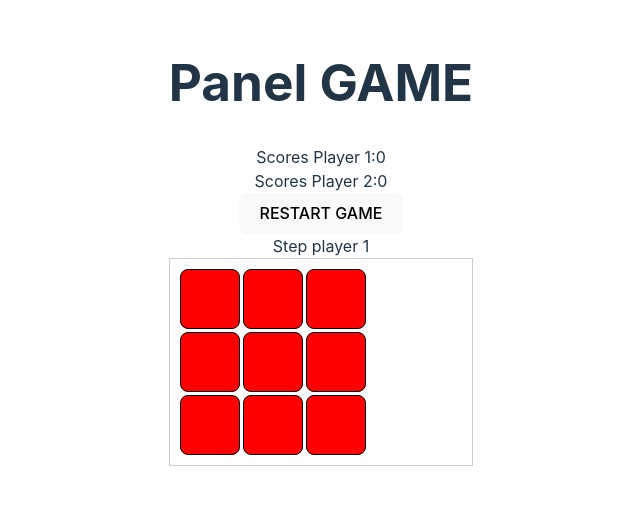
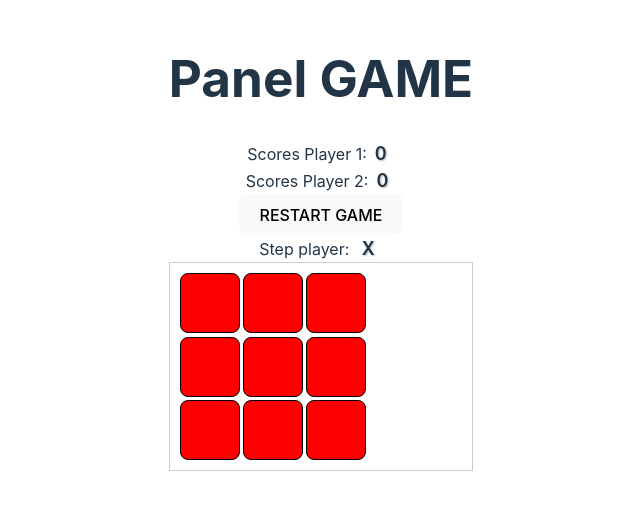
Before and after one commit to AlexandrSherbina/tic-tac-toe-react, a React (Vite) app: page / in a window 1280 px wide. Shown: the part 157-662 px from the top of the page, without its empty margins (319-959 px from the left). Built offline with nearby package versions, Linux system fonts and the light colour scheme.

Commit message:
added scores component and styles

```diff
--- a/src/App.tsx
+++ b/src/App.tsx
@@ -4,12 +4,19 @@ import PanelGame from "./PanelGame/PanelGame";
 import { useState } from "react";
 
 function App() {
+  const [currentPlayer, setCurrentPlayer] = useState<number>(0);
   const [restart, setRestart] = useState(false);
   return (
     <>
       <div className="container-game">
-        <PanelGame restart={restart} setRestart={setRestart}></PanelGame>
+        <PanelGame
+          currentPlayer={currentPlayer}
+          restart={restart}
+          setRestart={setRestart}
+        ></PanelGame>
         <BoardComponent
+          currentPlayer={currentPlayer}
+          setCurrentPlayer={setCurrentPlayer}
           restart={restart}
           setRestart={setRestart}
         ></BoardComponent>
--- a/src/BoadComponent/BoardComponent.tsx
+++ b/src/BoadComponent/BoardComponent.tsx
@@ -4,19 +4,26 @@ import { createBoard } from "../utils/helpers/createBoard";
 import { checkWin } from "../utils/helpers/checkWin";
 import Popup from "../Popup/Popup";
 import "./BoardComponent.scss";
+import playerSign from "../utils/helpers/playerSign";
 
 const SIZE_GRID = 3;
 
 interface BoardProps {
   restart: boolean;
   setRestart: (value: boolean) => void;
+  currentPlayer: number;
+  setCurrentPlayer: (value: number) => void;
 }
 
-const BoardComponent: React.FC<BoardProps> = ({ restart, setRestart }) => {
+const BoardComponent: React.FC<BoardProps> = ({
+  restart,
+  setRestart,
+  currentPlayer,
+  setCurrentPlayer,
+}) => {
   const customBoard = createBoard(SIZE_GRID, "");
   const [board, setBoard] = useState<string[][]>(customBoard);
   const [countSteps, setCountSteps] = useState<number>(0);
-  const [currentPlayer, setCurrentPlayer] = useState<number>(0);
   const [winner, setWinner] = useState<string>("");
   const [popupOpen, setPopupOpen] = useState<boolean>(false);
 
@@ -25,7 +32,7 @@ const BoardComponent: React.FC<BoardProps> = ({ restart, setRestart }) => {
 
     setBoard((prevBoard) => {
       const newBoard = [...prevBoard];
-      newBoard[row][col] = currentPlayer === 0 ? "X" : "O";
+      newBoard[row][col] = playerSign(currentPlayer);
       return newBoard;
     });
 
--- a/src/PanelGame/PanelGame.scss
+++ b/src/PanelGame/PanelGame.scss
@@ -1,5 +1,10 @@
+@import '../styles/global.scss';
 .container-panel-game {
 }
 
 .container-step-players {
+    perspective: 500px;
+    &>span {
+       @include scores;
+    }
 }
--- a/src/PanelGame/PanelGame.tsx
+++ b/src/PanelGame/PanelGame.tsx
@@ -2,19 +2,23 @@ import React from "react";
 import "./PanelGame.scss";
 import ButtonPanel from "./ButtonPanel/ButtonPanel";
 import ScoresPanel from "./ScoresPanel/ScoresPanel";
+import playerSign from "../utils/helpers/playerSign";
 interface PanelGameProps {
+  currentPlayer: number;
   restart: boolean;
   setRestart: (value: boolean) => void;
 }
 
-const PanelGame: React.FC<PanelGameProps> = ({ setRestart }) => {
+const PanelGame: React.FC<PanelGameProps> = ({ currentPlayer, setRestart }) => {
   return (
     <>
       <div className="container-panel-game">
         <h1>Panel GAME</h1>
         <ScoresPanel></ScoresPanel>
         <ButtonPanel setRestart={setRestart}></ButtonPanel>
-        <div className="container-step-players">Step player 1</div>
+        <div className="container-step-players">
+          Step player: <span>{playerSign(currentPlayer)}</span>
+        </div>
       </div>
     </>
   );
--- a/src/PanelGame/ScoresPanel/ScoresPanel.scss
+++ b/src/PanelGame/ScoresPanel/ScoresPanel.scss
@@ -1,6 +1,8 @@
+@import '../../styles/global.scss';
 .container-scores-game {
 }
 .player-game {
 }
 .scores-player {
+    @include scores;
 }
--- a/src/PanelGame/ScoresPanel/ScoresPanel.tsx
+++ b/src/PanelGame/ScoresPanel/ScoresPanel.tsx
@@ -1,6 +1,7 @@
 import React from "react";
 import "./ScoresPanel.scss";
-const ScoresPanel: React.FC = () => {
+interface ScoresPanelProps {}
+const ScoresPanel: React.FC<ScoresPanelProps> = ({}) => {
   return (
     <div className="container-scores-game">
       <div className="player-game">
--- a/src/styles/global.scss
+++ b/src/styles/global.scss
@@ -6,3 +6,10 @@ $accent-color: #f00;
     justify-content: center;
     align-items: center;
 }
+
+@mixin scores {
+    font-size: large;
+    font-weight: 600;
+    text-shadow: 1px 1px 2px rgba(0, 0, 0, 0.3);
+    padding: 0.5rem;
+}
--- /dev/null
+++ b/src/utils/helpers/playerSign.tsx
@@ -0,0 +1,2 @@
+const playerSign = (player: number) => (player === 0 ? "X" : "O");
+export default playerSign;
```
